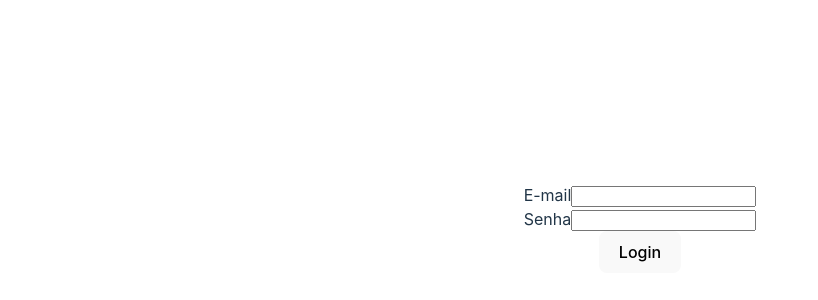
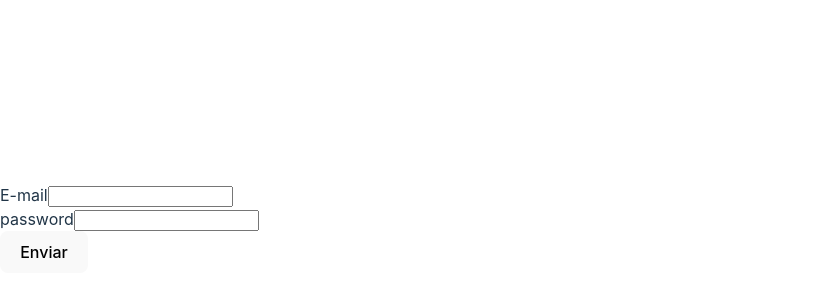
Before and after one commit to EronAlves1996/Woovi-Challenge, a React (Vite) app in the folder workspaces/front/: page / in a window 1280 px wide. Shown: the part 172-472 px from the top of the page, without its empty margins (0-818 px from the left). Built offline with nearby package versions, Linux system fonts and the light colour scheme.

Commit message:
Refactored after learning more about components

```diff
--- a/workspaces/front/src/index/Login-Form.tsx
+++ b/workspaces/front/src/index/Login-Form.tsx
@@ -1,17 +1,27 @@
-import '../App.css'
-import { Form } from './State-Form';
+import { useState } from "react"
 
-function LoginForm() {
+export function LoginForm() {
+    const returnState = (param:any) => {
+        let [state, setState] = useState(param);
+        return {
+            state, setState
+        }
+    };
 
-  const [Email, Password] = [Form(), Form()];
+    const formSettings = [
+        {name: "email", type: "text", label:"E-mail", ...returnState("")},
+        {name: "password", type: "password", label: "password", ...returnState("")}
+    ]
 
-  return (
-      <form>
-        <Email.getForm name="email" type="email" label="E-mail" />
-        <Password.getForm name="password" type="password" label="Senha" />
-        <button type="button" onClick={()=>console.log(Email.getState(), Password.getState())} >Login</button>
-      </form>
-  );
+    return (
+        <form>
+            {formSettings.map(form => (
+                <div>
+                    <label htmlFor={form.name}>{form.label}</label>
+                    <input type={form.type} id={form.name} value={form.state} onChange={(e)=>form.setState(e.target.value)}/>
+                </div>
+            ))}
+            <button type="button" onClick={()=>formSettings.forEach(form => console.log(form.state))}>Enviar</button>
+        </form>
+    )
 }
-
-export default LoginForm;
--- a/workspaces/front/src/index/State-Form.tsx
+++ /dev/null
@@ -1,25 +0,0 @@
-import React, { Dispatch, SetStateAction } from "react";
-import { useState } from "react";
-
-type FormProps = {
-    type?: string;
-    label: string;
-    name: string;
-}
-
-export function Form() {
-    let [thisState, setThisState]: [string | null, Dispatch<SetStateAction<string>> | null] = [null, null];
-
-    return {
-        getForm: (props: FormProps) => {
-            [thisState, setThisState] = useState<string>("");
-            return (
-                <div>
-                    <label htmlFor={props.name}>{props.label}</label>
-                    <input type={props.type || "text"} id={props.name} value={thisState} onChange={(e) => setThisState!(e.target.value)} />
-                </div>
-            )
-        },
-        getState: () => thisState
-    }
-}
--- a/workspaces/front/src/main.tsx
+++ b/workspaces/front/src/main.tsx
@@ -1,6 +1,6 @@
 import React from 'react'
 import ReactDOM from 'react-dom/client'
-import LoginForm from './index/Login-Form';
+import { LoginForm } from './index/Login-Form';
 import './index.css'
 import {
   createBrowserRouter,
```
Also changed, not shown: 1 other file (tests, documents, lock files or other folders).
